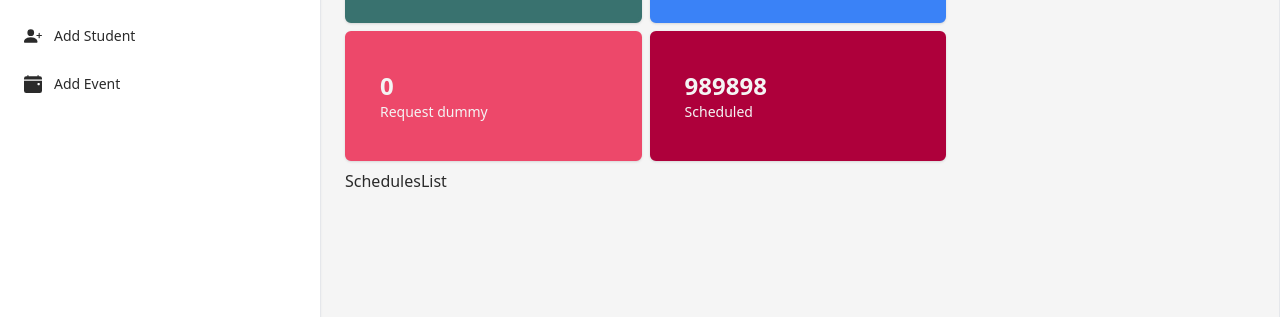
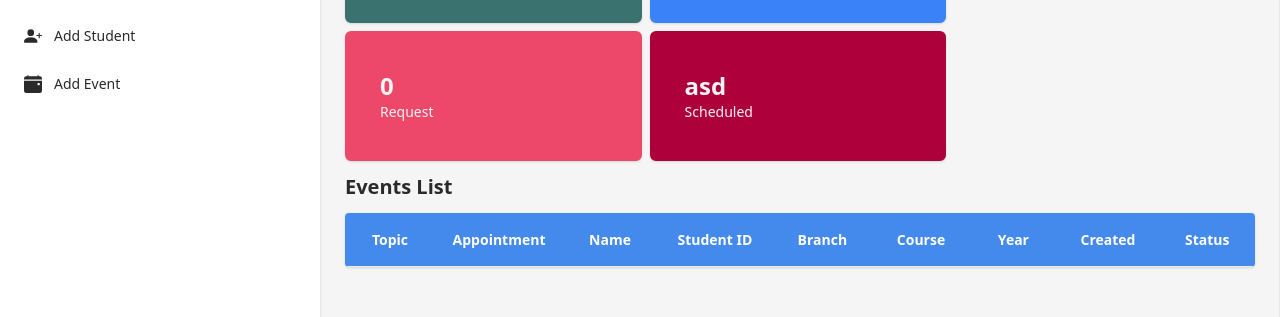
Before and after one commit to Boreumdal/test, a React (Vite) app in the folder frontend/: page /dashboard/admin/schedule in a window 1280 px wide. Shown: the part 240-557 px from the top of the page. Built offline with nearby package versions, Linux system fonts and the light colour scheme.

Commit message:
set up for schedule tab

```diff
--- a/frontend/src/components/Dashboard/Main.jsx
+++ b/frontend/src/components/Dashboard/Main.jsx
@@ -7,7 +7,7 @@ import SchedulesList from './SchedulesList'
 import { useSystem } from '../../context/SystemContext'
 
 const Main = () => {
-    const { students, events, requests } = useSystem()
+    const { students, events, requests, schedules } = useSystem()
   return (
     <div className='mx-6 mt-2'>
         <h1 className='text-3xl font-extrabold py-2'>Dashboard</h1>
@@ -26,10 +26,10 @@ const Main = () => {
                 <div className='flex gap-2'>
                     <Link to='/dashboard/admin/request' className='duration-200 w-1/2 bg-3 shadow rounded-md flex flex-col pl-8 justify-center h-[130px]'>
                         <p className='font-bold text-2xl'>{ requests.length }</p>
-                        <p className='text-sm '>Request dummy</p>
+                        <p className='text-sm '>Request</p>
                     </Link>
                     <Link to='/dashboard/admin/schedule' className='duration-200 w-1/2 bg-4 shadow rounded-md flex flex-col pl-8 justify-center h-[130px]'>
-                        <p className='font-bold text-2xl'>989898</p>
+                        <p className='font-bold text-2xl'>{  }asd</p>
                         <p className='text-sm '>Scheduled</p>
                     </Link>
                 </div>
--- a/frontend/src/components/Dashboard/RequestList.jsx
+++ b/frontend/src/components/Dashboard/RequestList.jsx
@@ -9,7 +9,6 @@ const RequestList = () => {
   const historyInfo = useRef([])
   const appoint_date = useRef(null)
 
-// .map(a => a).sort((a, b) => a.created_at - b.created_at)
   const columns = [
     {
       Header: 'ID',
@@ -50,7 +49,7 @@ const RequestList = () => {
     {
       Header: 'Status',
       accessor: 'req_status'
-    },
+    }
 
   ]
 
--- a/frontend/src/components/Dashboard/SchedulesList.jsx
+++ b/frontend/src/components/Dashboard/SchedulesList.jsx
@@ -1,8 +1,58 @@
 import React from 'react'
+import { useSystem } from '../../context/SystemContext'
+import Table from '../util/Table'
 
 const SchedulesList = () => {
+  const { schedules } = useSystem()
+
+  const columns = [
+    {
+      Header: 'Topic',
+      accessor: 'req_type'
+    },
+    {
+      Header: 'Appointment',
+      accessor: 'appointed_date'
+    },
+    {
+      Header: 'Name',
+      Cell: ({row}) => (
+        <>
+          <span className="item title">{`${row.original.from_fname}, ${row.original.from_lname}`}</span>
+        </>
+      )
+    },
+    {
+      Header: 'Student ID',
+      accessor: 'from_studentid'
+    },
+    {
+      Header: 'Branch',
+      accessor: 'from_branch'
+    },
+    {
+      Header: 'Course',
+      accessor: 'course'
+    },
+    {
+      Header: 'Year',
+      accessor: 'year_level'
+    },
+    {
+      Header: 'Created',
+      accessor: 'created_at'
+    },
+    {
+      Header: 'Status',
+      accessor: 'req_status'
+    }
+  ]
+
   return (
-    <div>SchedulesList</div>
+    <div>
+      <h1 className='text-xl font-bold py-1'>Events List</h1>
+      <Table arr={schedules} columns={columns} />
+    </div>
   )
 }
 
--- a/frontend/src/context/SystemContext.jsx
+++ b/frontend/src/context/SystemContext.jsx
@@ -9,7 +9,7 @@ export const SysContext = ({ children }) => {
     const [students, setStudents] = useState([])
     const [events, setEvents] = useState([])
     const [requests, setRequests] = useState([])
-    const [schedules, seSchedules] = useState([])
+    const [schedules, setSchedules] = useState([])
 
     useEffect(() => {
         const interval = setInterval(() => {
@@ -19,7 +19,7 @@ export const SysContext = ({ children }) => {
     }, [])
 
     return (
-        <SystemContext.Provider value={{token, setToken, data, setData, notif, setNotif, students, setStudents, events, setEvents, requests, setRequests, schedules, seSchedules}}>
+        <SystemContext.Provider value={{token, setToken, data, setData, notif, setNotif, students, setStudents, events, setEvents, requests, setRequests, schedules, setSchedules}}>
             { children }
         </SystemContext.Provider>
     )
--- a/frontend/src/pages/Home.jsx
+++ b/frontend/src/pages/Home.jsx
@@ -7,7 +7,7 @@ import axios from 'axios'
 import { fetchAll } from '../utilities/FetchFunction'
 
 const Home = () => {
-  const { token, data, setData, setRequests, setStudents, setEvents } = useSystem()
+  const { token, data, setData, setRequests, setStudents, setEvents, setSchedules } = useSystem()
 
   useEffect(() => {
     if (token){
@@ -27,6 +27,7 @@ const Home = () => {
           setStudents(response.response.students)
           setEvents(response.response.events)
           setRequests(response.response.requests.map(a => a).sort((a, b) => a.created_at - b.created_at))
+          setSchedules(response.response.schedules)
         })
     }
     if (data.role === '49afe28d956804de0fde8f7bcabd749f495193c53fc5d802355c96ad6f3f46c37e72d18b9830d61de80c7b01f9'){
```
Also changed, not shown: 1 other file (tests, documents, lock files or other folders).
